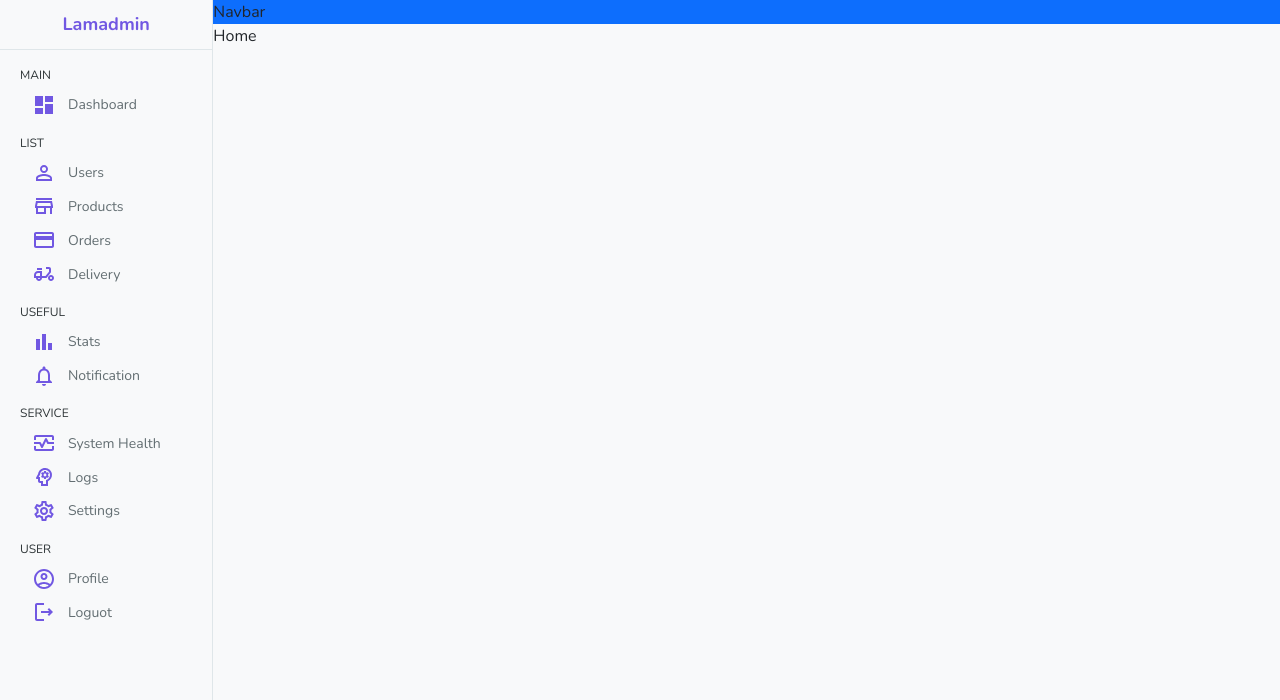
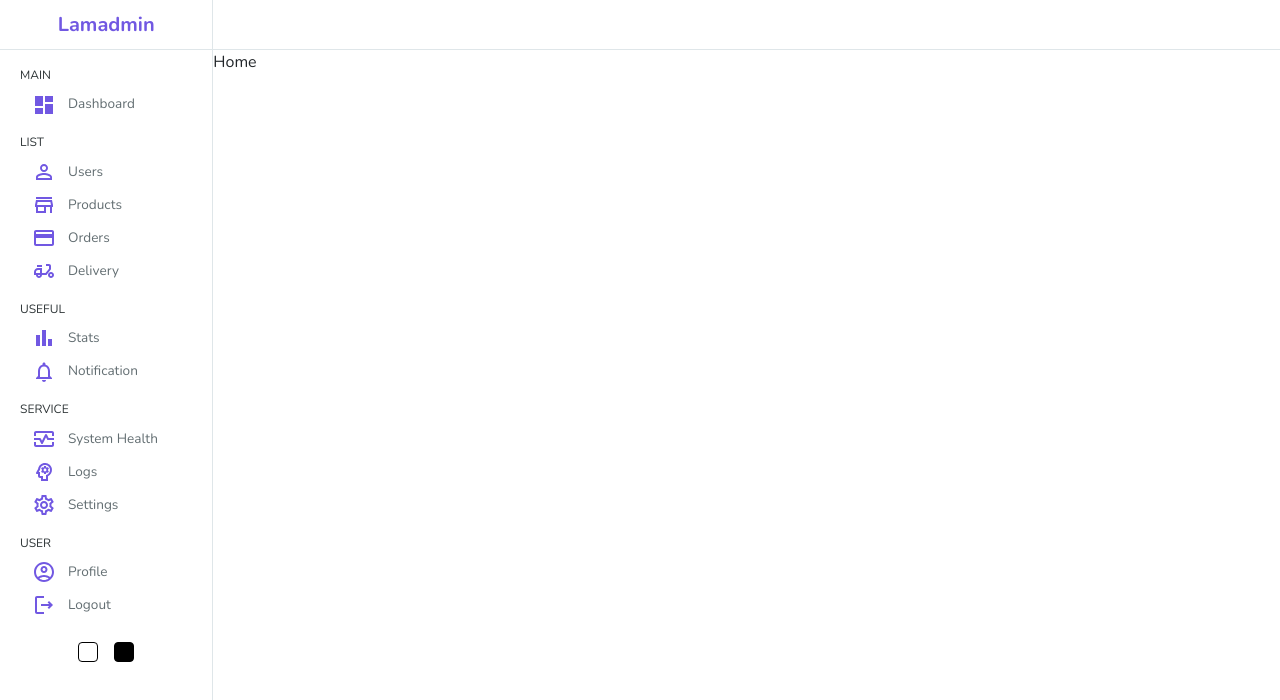
Before and after one commit to m-fahimipour/admin-panel, a React (Create React App) app: page / in a window 1280 px wide. Shown: the top 700 px of the page. Built offline with nearby package versions, Linux system fonts and the light colour scheme.

Commit message:
bug-sidebar-fix

```diff
--- a/public/index.html
+++ b/public/index.html
@@ -14,8 +14,6 @@
   <style>
     * {
       font-family: 'Nunito', sans-serif;
-      margin: 0 !important;
-      padding: 0 !important;
     }
   </style>
   <title>React App</title>
--- a/src/Layout/Layout.jsx
+++ b/src/Layout/Layout.jsx
@@ -2,17 +2,18 @@ import "./Layout.scss";
 import { Outlet } from "react-router";
 import Navbar from "../components/Navbar/Navbar";
 import Sidebar from "../components/Sidebar/Sidebar";
+import { Container, Grid } from "@mui/material";
 
 export default function Layout() {
     return (
-        <div className="container-fluid bg-light">
-            <div className="row">
-                <div className="col-12 col-md-3 col-xl-2 g-0"><Sidebar /></div>
-                <div className="col-12 col-md-9 col-xl-10 g-0">
-                    <Navbar />
-                    <Outlet />
-                </div>
-            </div>
-        </div>
-        )
+        <Grid container columns={12}>
+            <Grid item xs={12} sm={4} md={3} lg={2}>
+                <Sidebar />
+            </Grid>
+            <Grid item xs={12} sm={8} md={9} lg={10}>
+                <Navbar />
+                <Outlet />
+            </Grid>
+        </Grid>
+    )
 }
--- a/src/components/Navbar/Navbar.jsx
+++ b/src/components/Navbar/Navbar.jsx
@@ -1,5 +1,13 @@
+import "./Navbar.scss";
 export default function Navbar(){
     return(
-        <div className="bg-primary w-100">Navbar</div>
+        <div className="navbarWrapper">
+            <div className="search-container">
+
+            </div>
+            <div className="toolbar">
+
+            </div>
+        </div>
     )
 }
--- a/src/components/Navbar/Navbar.scss
+++ b/src/components/Navbar/Navbar.scss
@@ -0,0 +1,4 @@
+.navbarWrapper{
+    height: 50px;
+    border-bottom: 1px solid #dfe6e9;
+}
--- a/src/components/Sidebar/Sidebar.jsx
+++ b/src/components/Sidebar/Sidebar.jsx
@@ -36,7 +36,7 @@ export default function Sidebar(){
                     <li><SettingsOutlinedIcon/><Link to="">Settings</Link></li>
                     <p>USER</p>
                     <li><AccountCircleOutlinedIcon/><Link to="">Profile</Link></li>
-                    <li><LogoutOutlinedIcon/><Link to="">Loguot</Link></li>
+                    <li><LogoutOutlinedIcon/><Link to="">Logout</Link></li>
                 </ul>
             </div>
             <div className="mode">
--- a/src/components/Sidebar/Sidebar.scss
+++ b/src/components/Sidebar/Sidebar.scss
@@ -3,7 +3,7 @@
     border-right: 1px solid #dfe6e9;
     .logo{
         height: 50px;
-        font-size: 18px;
+        font-size: 1.25rem;
         font-weight: 700;
         display: flex;
         justify-content: center;
@@ -13,21 +13,22 @@
     }
 
     .links{
-        margin-top: 1rem !important;
-        padding: 0 0 0 1.25rem !important;
+        margin-top: 1rem;
+        padding: 0 0 0 1.25rem;
         ul{
+            padding: 0;
             p{
                 font-size: 0.75rem;
                 color: #2d3436;
-                margin: 0.5rem 0 !important;
+                margin: 0.5rem 0;
             }
             li{
                 list-style: none;
                 display: flex;
                 align-items: center;
-                padding: 0 0.75rem !important;
-                padding-bottom: 0.5rem !important;
-                font-size: 14px;
+                padding: 0 0.75rem;
+                padding-bottom: 0.5rem;
+                font-size: 0.85rem;
 
                 svg{
                     color: #7158e2;
@@ -36,8 +37,8 @@
                 a{
                     text-decoration: none;
                     color: #636e72;
-                    padding: 0.15rem 0!important;
-                    padding-left: 0.75rem !important;
+                    padding: 0.15rem 0;
+                    padding-left: 0.75rem;
                     flex-grow: 1;
                     border-radius: 5px;
                     transition: all 0.3s ease;
@@ -48,4 +49,27 @@
             }
         }
     }
+
+    .mode{
+        display: flex;
+        justify-content: center;
+        gap: 1rem;
+        margin-top: 1rem;
+        .light{
+            width: 20px;
+            height: 20px;
+            background-color: white;
+            border: 1px solid black;
+            border-radius: 4px;
+            cursor: pointer;
+        }
+        .dark{
+            width: 20px;
+            height: 20px;
+            background-color: black;
+            border: 1px solid black;
+            border-radius: 4px;
+            cursor: pointer;
+        }
+    }
 }
```
